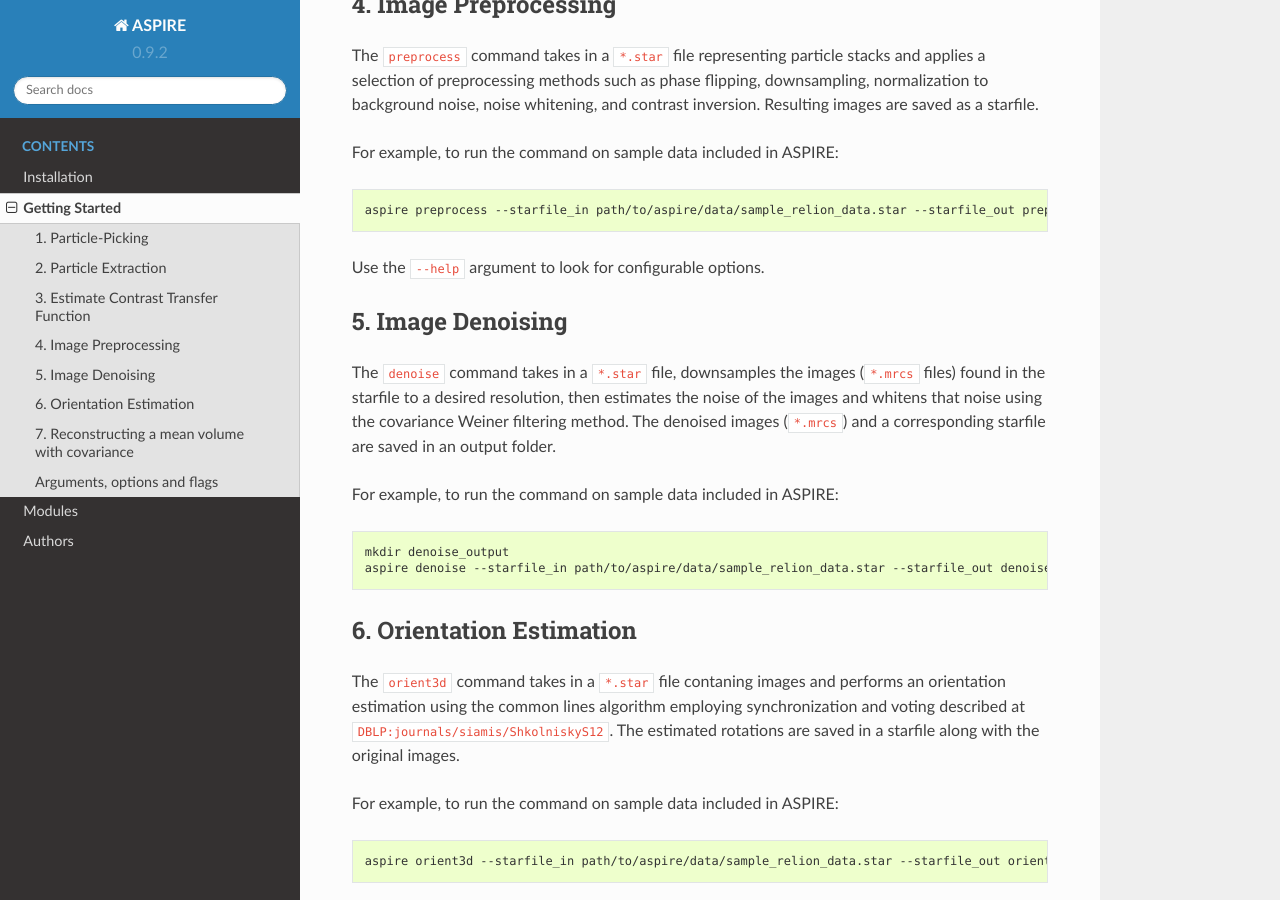
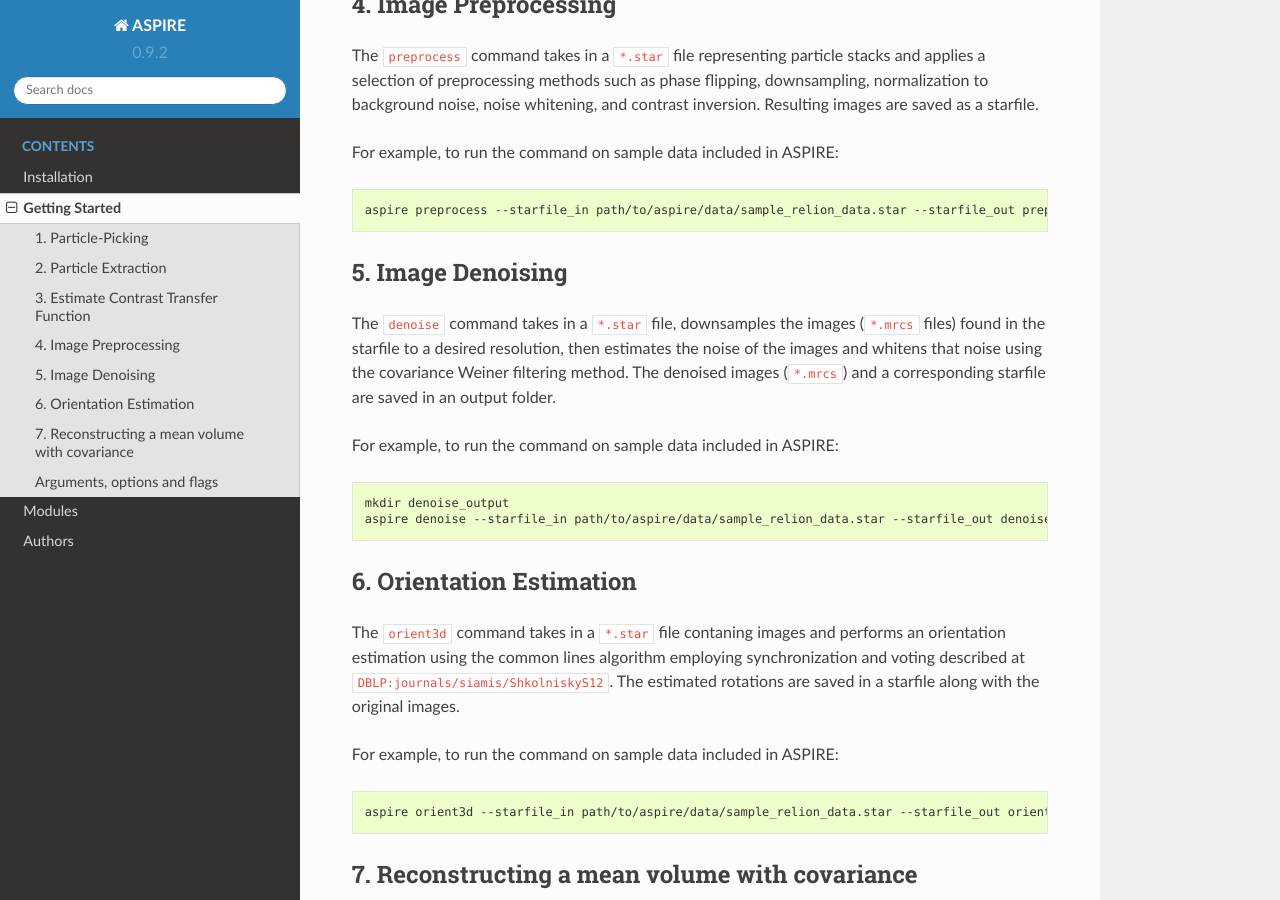
Before and after one commit to ComputationalCryoEM/ASPIRE-Python, a Sphinx documentation site: the page built from docs/source/quickstart.rst, in a window 1280 px wide and 900 px high, scrolled down 1438 px. Built offline with Sphinx 7.4.7 and the Read the Docs theme 2.0.0, drawn with Linux system fonts in a browser that asks for light colours; pages that are not in the unit, such as notebooks, are missing from menus; cross-references to code outside the pages are shown as plain code.

Commit message:
remove --help

```diff
--- a/docs/source/quickstart.rst
+++ b/docs/source/quickstart.rst
@@ -68,8 +68,6 @@
 .. code-block:: console
 
    aspire preprocess --starfile_in path/to/aspire/data/sample_relion_data.star --starfile_out preprocess_output.star --downsample 8
-
-Use the ``--help`` argument to look for configurable options.
 
 5. Image Denoising
 ##################
```
